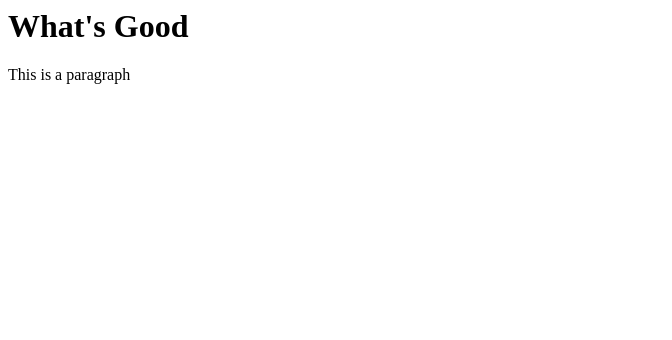
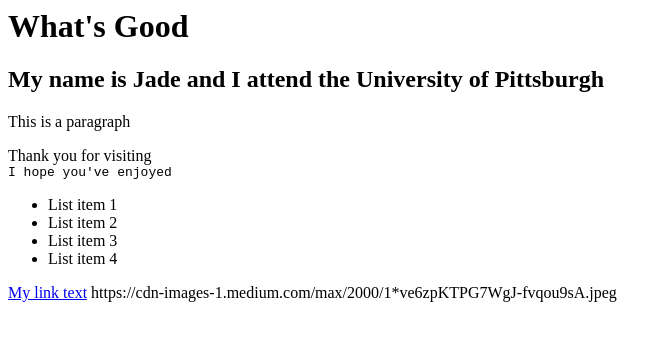
Before and after one commit to jmr217/jmr217.github.io, a plain HTML site: page index.html in a window 1280 px wide. Shown: the whole page, without its empty margins (0-672 px from the left). Drawn offline with Linux system fonts and the light colour scheme.

Commit message:
Update index.html

```diff
--- a/index.html
+++ b/index.html
@@ -4,6 +4,17 @@
 </head>
 <body>
   <h1>What's Good</h1>
+  <h2> My name is Jade and I attend the University of Pittsburgh</h2>
   <p>This is a paragraph</p>
+  <div>Thank you for visiting</div>
+  <code>I hope you've enjoyed</code>
+  <ul>
+<li>List item 1</li>
+<li>List item 2</li>
+<li>List item 3</li>
+<li>List item 4</li>
+</ul>
+  <a href="http://somelink">My link text</a>
+  <img>https://cdn-images-1.medium.com/max/2000/1*ve6zpKTPG7WgJ-fvqou9sA.jpeg</img>
 </body>
 </html>
```
